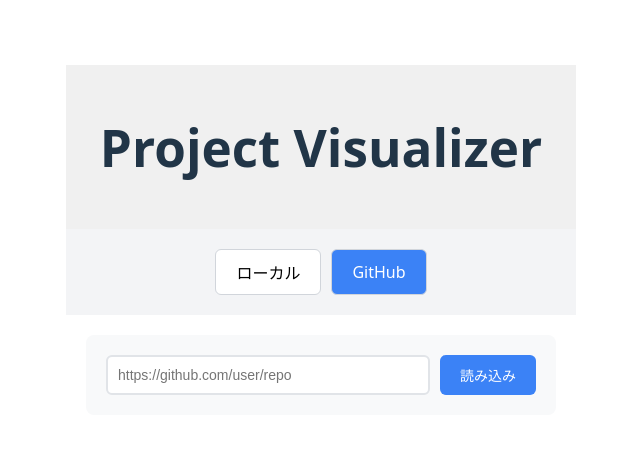
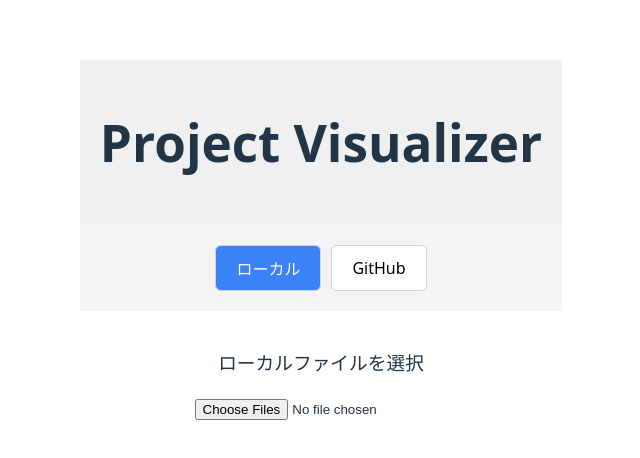
Before and after one commit to HIROMICHIplusSHI/project-visualizer, a React (Vite) app: page / in a window 1280 px wide. Shown: the part 150-608 px from the top of the page, without its empty margins (319-959 px from the left). Built offline with nearby package versions, Linux system fonts and the light colour scheme.

Commit message:
fix: デフォルトモードをローカルに変更

```diff
--- a/src/App.tsx
+++ b/src/App.tsx
@@ -23,7 +23,7 @@ function App() {
   const [fileFilter, setFileFilter] = useState<'all' | 'withDeps' | 'main'>(
     'withDeps'
   );
-  const [mode, setMode] = useState<'github' | 'local'>('github');
+  const [mode, setMode] = useState<'github' | 'local'>('local');
 
   // ❌ getDummyDependencies 関数を削除（もう使わない）
 
```
